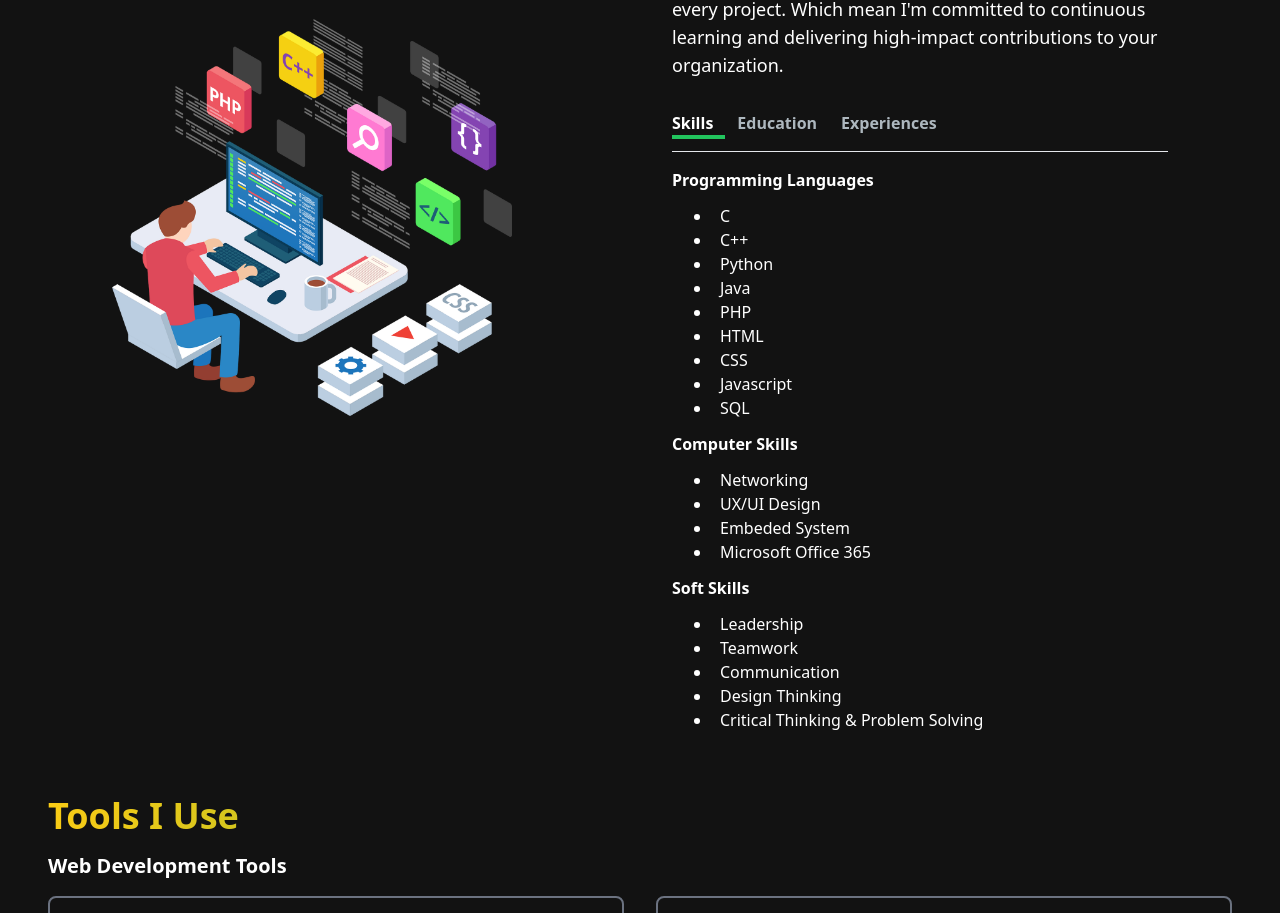
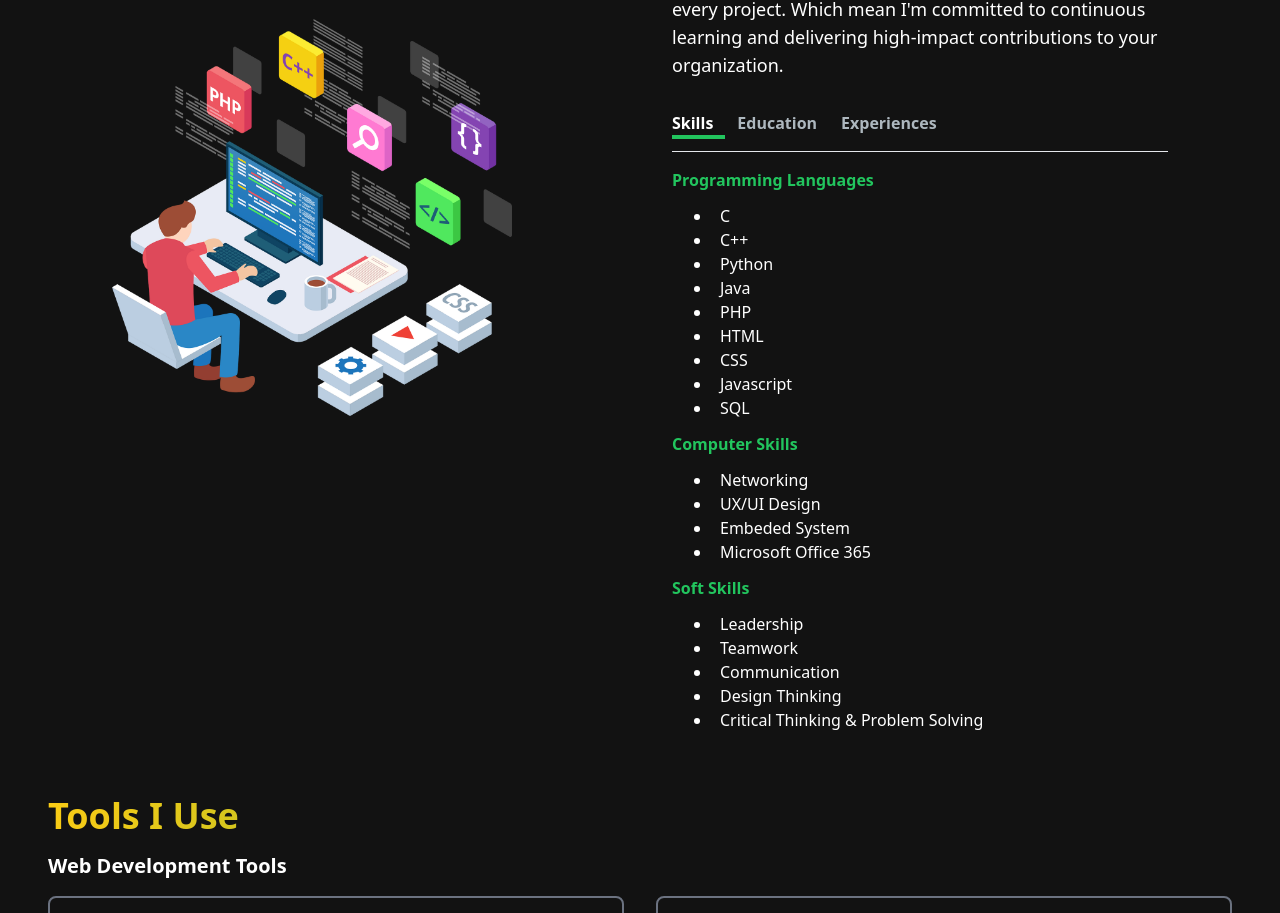
Before and after one commit to gun15992/portfolio-frontend, a Next.js app: page / in a window 1280 px wide. Shown: the part 1037-1950 px from the top of the page. Built offline with nearby package versions, Linux system fonts and the light colour scheme.

Commit message:
Change font color for section headings to green

```diff
--- a/src/app/components/Sections/AboutMeSection.jsx
+++ b/src/app/components/Sections/AboutMeSection.jsx
@@ -13,7 +13,7 @@ const tabData = [
         id: "skills",
         content: (
             <ul>
-                <li className="font-bold mb-3">Programming Languages</li>
+                <li className="font-bold text-green-500 mb-3">Programming Languages</li>
                 <li className="list-disc pl-2 ml-10">C</li>
                 <li className="list-disc pl-2 ml-10">C++</li>
                 <li className="list-disc pl-2 ml-10">Python</li>
@@ -24,13 +24,13 @@ const tabData = [
                 <li className="list-disc pl-2 ml-10">Javascript</li>
                 <li className="list-disc pl-2 ml-10">SQL</li>
 
-                <li className="font-bold my-3">Computer Skills</li>
+                <li className="font-bold text-green-500 my-3">Computer Skills</li>
                 <li className="list-disc pl-2 ml-10">Networking</li>
                 <li className="list-disc pl-2 ml-10">UX/UI Design</li>
                 <li className="list-disc pl-2 ml-10">Embeded System</li>
                 <li className="list-disc pl-2 ml-10">Microsoft Office 365</li>
 
-                <li className="font-bold my-3">Soft Skills</li>
+                <li className="font-bold text-green-500 my-3">Soft Skills</li>
                 <li className="list-disc pl-2 ml-10">Leadership</li>
                 <li className="list-disc pl-2 ml-10">Teamwork</li>
                 <li className="list-disc pl-2 ml-10">Communication</li>
@@ -44,7 +44,7 @@ const tabData = [
         id: "education",
         content: (
             <ul>
-                <li className="font-bold">July 2020 - November 2024</li>
+                <li className="font-bold text-green-500">July 2020 - November 2024</li>
                 <li>Bachelor of Engineering (Computer Engineering and Informatics)</li>
                 <li>Kasetsart University Sriracha Campus</li>
             </ul>
@@ -55,11 +55,11 @@ const tabData = [
         id: "experiences",
         content: (
             <ul>
-                <li className="font-bold">June 2024 - October 2024</li>
+                <li className="font-bold text-green-500">June 2024 - October 2024</li>
                 <li>Co-operative Education</li>
                 <li className='mb-3'>Department of Science Service (DSS)</li>
 
-                <li className="font-bold mt-3">March 2025 - Present</li>
+                <li className="font-bold text-green-500 mt-3">March 2025 - Present</li>
                 <li>Front-End Developer</li>
                 <li>MonoGPS Co., Ltd.</li>
             </ul>
```
